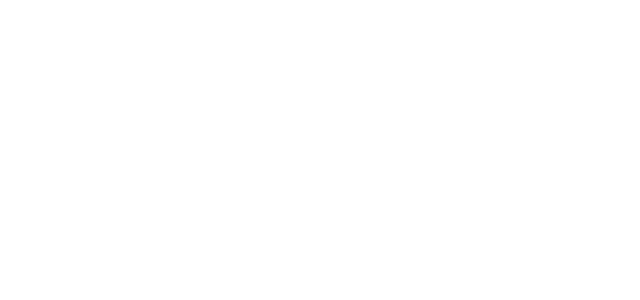
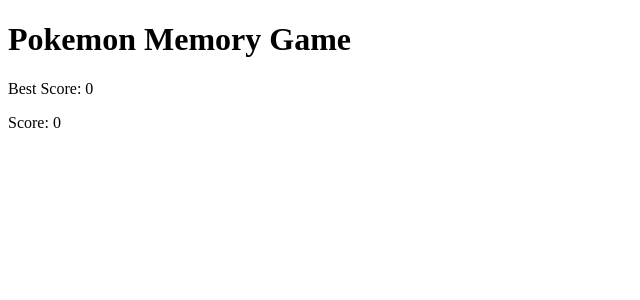
Before and after one commit to syeero7/odin-memory-card-game, a React (Vite) app: page / in a window 1280 px wide. Shown: the top 300 px of the page, without its empty margins (0-640 px from the left). Built offline with nearby package versions, Linux system fonts and the light colour scheme.

Commit message:
feat: add Scoreboard component

```diff
--- a/src/App.jsx
+++ b/src/App.jsx
@@ -1,3 +1,12 @@
+import { useState } from "react";
+import Scoreboard from "./components/Scoreboard.jsx";
+
 export default function App() {
-  return <></>;
+  const [score, setScore] = useState({ current: 0, best: 0 });
+
+  return (
+    <main>
+      <Scoreboard score={score} />
+    </main>
+  );
 }
--- /dev/null
+++ b/src/components/Scoreboard.jsx
@@ -0,0 +1,11 @@
+export default function Scoreboard({ score }) {
+  return (
+    <header>
+      <h1>Pokemon Memory Game</h1>
+      <article className="score">
+        <p className="best-score">Best Score: {score.best}</p>
+        <p className="current-score">Score: {score.current}</p>
+      </article>
+    </header>
+  );
+}
```
